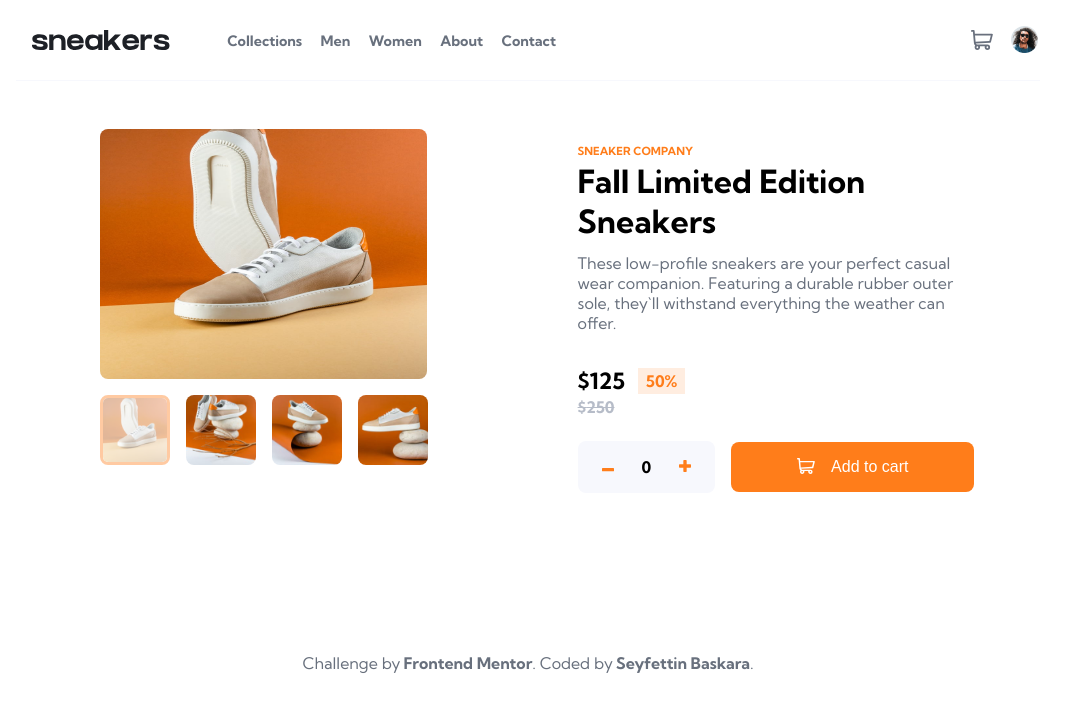
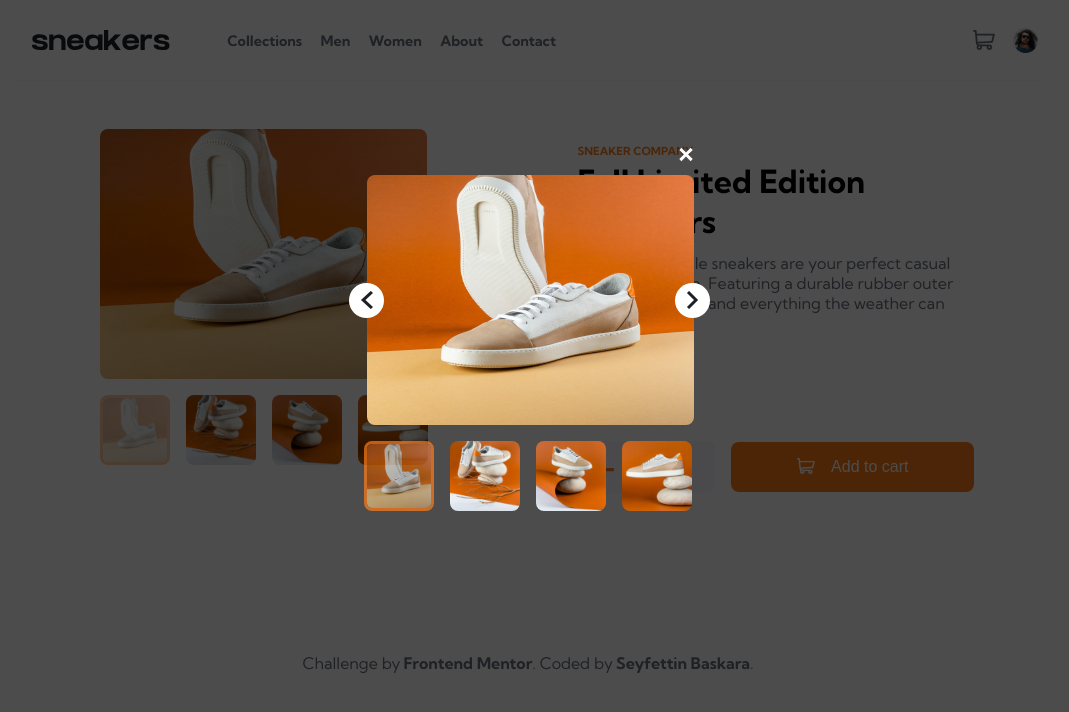
Before and after one commit to SeyfBaskara/Ecommerce-single-product-page, a Next.js app: page / in a window 1280 px wide. Both pictures are taken after a click on the element 253 px from the left and 254 px from the top of the page. Shown: the top 712 px of the page, without its empty margins (112-1181 px from the left). Built offline with nearby package versions, Linux system fonts and the light colour scheme.

Commit message:
add lightBox component

```diff
--- a/components/Cart.tsx
+++ b/components/Cart.tsx
@@ -19,14 +19,14 @@ const Cart: React.FC = () => {
                      <>
                         <div className="cart__product-details">
                            <div className="cart__product-img">
-                              <Image src="/images/image-product-1.jpg" alt="product-1" width={70} height={60} />
+                              <Image src="/images/image-product-1.jpg" alt="product-1" layout="fill" />
                            </div>
                            <p className="cart__product-description">
                               {cart.productName.replace(/\w+[.!?]?$/, '...')} <br /> ${cart.price} x {cart.count}
                               <span className="cart__product-price">${cart.price * cart.count}</span>
                            </p>
                            <button className="cart__product-delete" onClick={handleDelete}>
-                              <Image src="/images/icon-delete.svg" alt="delete" width={14} height={16} />
+                              <Image src="/images/icon-delete.svg" alt="delete" layout="fill" objectFit="contain" />
                            </button>
                         </div>
                         <button className="cart__checkout-btn">Checkout</button>
--- /dev/null
+++ b/components/LightBoxSlider.tsx
@@ -0,0 +1,68 @@
+import React, { useState } from 'react'
+import Image from 'next/image'
+import { data } from '../data/data'
+import { useData } from '../context/Appcontext'
+
+const LightBoxSlider: React.FC = () => {
+   const [product, setProduct] = useState<Iproduct>(data)
+   const [current, setCurrent] = useState<number>(0)
+   const length: number = product.sliderImages.length
+   const { showLightBox, setShowLightBox } = useData()
+
+   const handleNextSlide = () => {
+      setCurrent(current === length - 1 ? 0 : current + 1)
+   }
+   const handlePrevSlide = () => {
+      setCurrent(current === 0 ? length - 1 : current - 1)
+   }
+
+   const handleThumbnailImages = (index: number) => {
+      setCurrent(index)
+   }
+
+   const handleLightBoxClose = () => {
+      setShowLightBox(false)
+   }
+   return (
+      <article className={showLightBox ? 'lightbox lightboxActive' : 'lightbox'}>
+         {showLightBox && (
+            <section className="lightbox__slides">
+               <div className="lightbox__close-icon" onClick={handleLightBoxClose}>
+                  <Image src="/images/icon-close.svg" alt="close icon" layout="fill" />
+               </div>
+               <div className="lightbox__slider">
+                  <div className="lightbox__slider-prev" onClick={handlePrevSlide}>
+                     <Image src="/images/icon-previous.svg" alt="previus" width={13} height={18} />
+                  </div>
+                  <div className="lightbox__slider-next" onClick={handleNextSlide}>
+                     <Image src="/images/icon-next.svg" alt="next" width={13} height={18} />
+                  </div>
+                  <div className="lightbox__image-wrapper">
+                     {product.sliderImages.map(({ image }, index) => (
+                        <div className={index === current ? 'lightbox__images active' : 'lightbox__images'} key={index}>
+                           {index === current && <Image src={image} alt="product image" layout="fill" />}
+                        </div>
+                     ))}
+                  </div>
+               </div>
+
+               <div className="lightbox__thumbnail-wappper">
+                  {product.sliderThumbnailImages.map(({ image }, index) => (
+                     <div
+                        key={index}
+                        className={
+                           index === current ? 'lightbox__thumbnail-images lightboxthumb-active' : 'lightbox__thumbnail-images'
+                        }
+                        onClick={() => handleThumbnailImages(index)}
+                     >
+                        <Image src={image} alt="thumbnail image" layout="fill" />
+                     </div>
+                  ))}
+               </div>
+            </section>
+         )}
+      </article>
+   )
+}
+
+export default LightBoxSlider
--- a/components/Product.tsx
+++ b/components/Product.tsx
@@ -7,13 +7,17 @@ const Product: React.FC = () => {
    const [product, setProduct] = useState<Iproduct>(data)
    const [current, setCurrent] = useState<number>(0)
    const length: number = product.sliderImages.length
-   const { setCart } = useData()
+   const { setCart, setShowLightBox } = useData()
 
    const handleNextSlide = () => {
       setCurrent(current === length - 1 ? 0 : current + 1)
    }
    const handlePrevSlide = () => {
       setCurrent(current === 0 ? length - 1 : current - 1)
+   }
+
+   const handleLightBox = () => {
+      setShowLightBox(true)
    }
 
    const handleThumbnailImages = (index: number) => {
@@ -47,8 +51,12 @@ const Product: React.FC = () => {
                </div>
                <div className="slider__image-wrapper">
                   {product.sliderImages.map(({ image }, index) => (
-                     <div className={index === current ? 'product__images active' : 'product__images'} key={index}>
-                        {index === current && <Image src={image} alt="product image" layout="fill" className={'image'} />}
+                     <div
+                        className={index === current ? 'product__images active' : 'product__images'}
+                        key={index}
+                        onClick={handleLightBox}
+                     >
+                        {index === current && <Image src={image} alt="product image" layout="fill" />}
                      </div>
                   ))}
                </div>
--- a/components/layout/Header.tsx
+++ b/components/layout/Header.tsx
@@ -40,10 +40,10 @@ const Header: React.FC = () => {
          </div>
 
          <section className="header__right">
-            {cart.count !== 0 && <p className="header__right-cart">{cart.count}</p>}
+            {cart.count !== 0 && <p className="header__cart-count">{cart.count}</p>}
             <Image onClick={handleCart} src="/images/icon-cart.svg" alt="icon card" width={22} height={20} />
             <div className="header-avatar">
-               <Image src="/images/image-avatar.png" alt="avatar" layout="intrinsic" width={27} height={27} />
+               <Image src="/images/image-avatar.png" alt="avatar" layout="fill" />
             </div>
          </section>
       </header>
--- a/context/Appcontext.tsx
+++ b/context/Appcontext.tsx
@@ -5,12 +5,15 @@ const initicalContext = {
    setShowCart: () => {},
    cart: { productName: '', price: 0, count: 0 },
    setCart: () => {},
+   showLightBox: false,
+   setShowLightBox: () => {},
 }
 
 const AppContext = createContext<IContext>(initicalContext)
 
 const AppProvider = ({ children }: any) => {
    const [showCart, setShowCart] = useState(initicalContext.showCart)
+   const [showLightBox, setShowLightBox] = useState(initicalContext.showLightBox)
    const [cart, setCart] = useState(initicalContext.cart)
 
    const value = {
@@ -18,6 +21,8 @@ const AppProvider = ({ children }: any) => {
       setShowCart,
       cart,
       setCart,
+      showLightBox,
+      setShowLightBox,
    }
    return (
       <>
--- a/pages/index.tsx
+++ b/pages/index.tsx
@@ -1,6 +1,7 @@
 import type { NextPage } from 'next'
 import Head from 'next/head'
 import Cart from '../components/Cart'
+import LightBoxSlider from '../components/LightBoxSlider'
 import Product from '../components/Product'
 
 const Home: NextPage = () => {
@@ -14,6 +15,7 @@ const Home: NextPage = () => {
 
          <Product />
          <Cart />
+         <LightBoxSlider />
       </>
    )
 }
--- a/styles/_layout.scss
+++ b/styles/_layout.scss
@@ -88,10 +88,10 @@
          position: absolute;
          right: 0;
       }
-      .header__right-cart {
+      .header__cart-count {
          position: absolute;
-         right: 4rem;
-         bottom: 1.3rem;
+         right: 3.9rem;
+         bottom: 1rem;
          font-size: 1rem;
          font-weight: 700;
          color: $white;
@@ -99,13 +99,15 @@
          background-color: $orange;
          border-radius: 50%;
          @include md {
-            bottom: 0.3rem;
-            right: 3rem;
+            bottom: 0;
+            right: 2.9rem;
          }
       }
       .header-avatar {
+         position: relative;
+         width: 29px;
+         height: 29px;
          margin-left: 1rem;
-         margin-top: 0.2rem;
          border: 2px solid white;
 
          &:hover {
--- a/styles/_product.scss
+++ b/styles/_product.scss
@@ -8,10 +8,6 @@
    padding: 0.5rem 0.7rem;
    border-radius: 50%;
    font-size: 0.3rem;
-
-   @include md {
-      display: none;
-   }
 }
 
 .product {
@@ -37,35 +33,35 @@
             display: flex;
             justify-content: center;
             align-items: center;
-            position: relative;
 
             @include md {
+               position: relative;
                width: 327px;
                height: 250px;
                left: 17%;
                border-radius: 0.5rem;
                overflow: hidden;
+               cursor: pointer;
             }
-
             .product__images {
                width: 400px;
                height: 350px;
-
-               // .image {
-               //    @include md {
-               //       object-fit: contain;
-               //    }
-               // }
             }
          }
 
          .product__slider-prev {
             @extend %slider-icon;
             left: 1rem;
+            @include md {
+               display: none;
+            }
          }
          .product__slider-next {
             @extend %slider-icon;
             right: 1rem;
+            @include md {
+               display: none;
+            }
          }
       }
 
@@ -225,3 +221,102 @@
       }
    }
 }
+
+.lightbox {
+   display: none;
+
+   @include md {
+      display: block;
+   }
+   .lightbox__slides {
+      @include md {
+         flex: 1 1 0;
+         width: 38%;
+         position: absolute;
+         left: 0;
+         right: 0;
+         top: 20%;
+         margin-left: auto;
+         margin-right: auto;
+      }
+
+      .lightbox__close-icon {
+         position: relative;
+         width: 14px;
+         height: 15px;
+         left: 81%;
+         bottom: 0.8rem;
+         cursor: pointer;
+         filter: invert(77%) sepia(100%) saturate(0%) hue-rotate(29deg) brightness(210%) contrast(101%);
+      }
+
+      .lightbox__slider {
+         position: relative;
+         overflow: hidden;
+
+         .lightbox__image-wrapper {
+            display: flex;
+            justify-content: center;
+            align-items: center;
+
+            @include md {
+               position: relative;
+               width: 327px;
+               height: 250px;
+               left: 17%;
+               border-radius: 0.5rem;
+               overflow: hidden;
+            }
+            .lightbox__images {
+               width: 400px;
+               height: 350px;
+            }
+         }
+
+         .lightbox__slider-prev {
+            @extend %slider-icon;
+            left: 4rem;
+         }
+         .lightbox__slider-next {
+            @extend %slider-icon;
+            right: 3.8rem;
+         }
+      }
+
+      .lightbox__thumbnail-wappper {
+         display: none;
+
+         @include md {
+            display: flex;
+            justify-content: center;
+            align-items: center;
+            margin-top: 1rem;
+            gap: 1rem;
+            cursor: pointer;
+         }
+
+         .lightbox__thumbnail-images {
+            position: relative;
+            width: 70px;
+            height: 70px;
+            border-radius: 0.5rem;
+            overflow: hidden;
+         }
+
+         .lightboxthumb-active {
+            border: 3px solid $orange;
+            opacity: 0.7;
+         }
+      }
+   }
+}
+.lightboxActive {
+   @include md {
+      width: 100%;
+      height: 100%;
+      position: fixed;
+      top: 0;
+      z-index: 1000;
+      background-color: rgba($color: $black, $alpha: 0.7);
+   }
+}
--- a/styles/_variables.scss
+++ b/styles/_variables.scss
@@ -7,3 +7,4 @@ $grayish-blue: hsl(220, 14%, 75%);
 $light-grayish-blue: hsl(223, 64%, 98%);
 $white: hsl(0, 0%, 100%);
 $black: hsl(0, 0%, 0%);
+$background-color: hsl(0, 0%, 0%, 0.3);
--- a/types.d.ts
+++ b/types.d.ts
@@ -19,6 +19,8 @@ interface IContext {
    setShowCart: Dispatch<SetStateAction<boolean>>
    cart: ICart
    setCart: Dispatch<SetStateAction<any>>
+   showLightBox: boolean
+   setShowLightBox: Dispatch<SetStateAction<boolean>>
 }
 
 interface ICart {
```
Also changed, not shown: styles/_cart.scss (+13 -5 lines).
